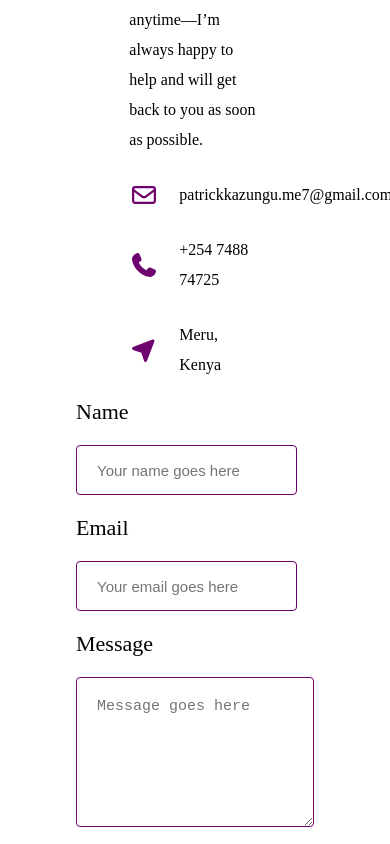
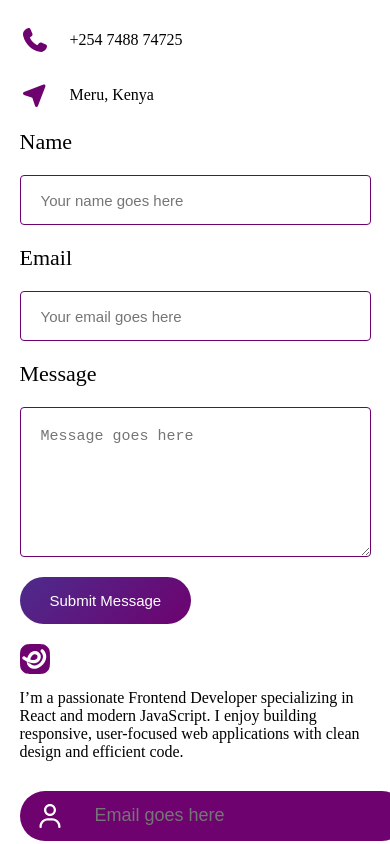
Before and after one commit to kazungu-p/Porfolio, a React (Vite) app: page / in a window 390 px wide. Shown: the part 6060-6904 px from the top of the page. Built offline with nearby package versions, Linux system fonts and the light colour scheme.

Commit message:
enhanced responsiveness

```diff
--- a/src/assets/styles/contact.css
+++ b/src/assets/styles/contact.css
@@ -91,6 +91,10 @@
         font-weight: 500;
         margin: 5vw 0;
     }
+    .contact-left,  .contact-right{
+        width: 100%;
+        max-width: 90vw;
+    }
     .contact-section{
         flex-direction: column;
         align-items: center;
@@ -99,10 +103,16 @@
         font-size: 1.3em;
     }
     .contact-left p, .contact-detail p{
-        width: fit-content;
+        width: 90vw;
+        max-width: none;
         font-size: 16px;
     }
+    .contact-detail p{
+        word-wrap: break-word;
+    }
     .contact-right input, .contact-right textarea{
-        width: fit-content;
+        width: 90vw;
+        max-width: none;
+        box-sizing: border-box;
     }
 }
--- a/src/assets/styles/footer.css
+++ b/src/assets/styles/footer.css
@@ -67,7 +67,7 @@
     gap: 50px;
 }
 @media screen and (max-width: 760px){
-    .footer-top, .footer-top-right{
+    .footer-top{
         flex-direction: column;
         gap: 30px;
     }
@@ -82,4 +82,7 @@
         display: flex;
         gap: 20px;
     }
+    .footer-subscribe{
+        display: none;
+    }
 }
```
